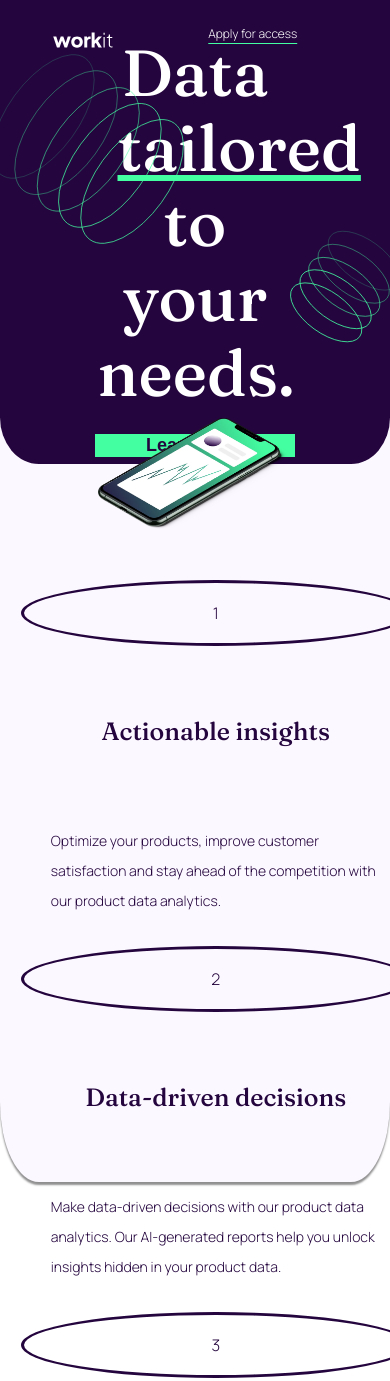
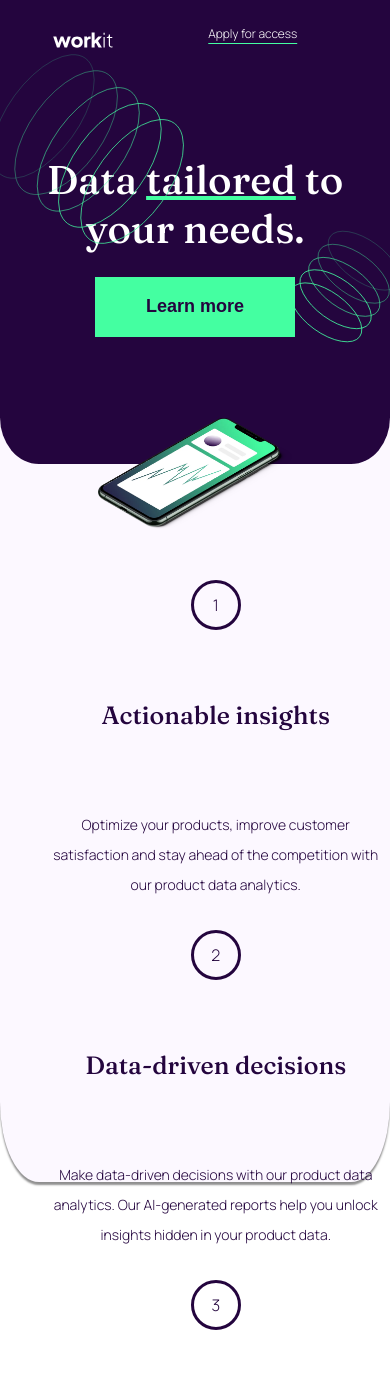
Before and after one commit to unachoza/frontend-designs, a plain HTML site: page workit-landing-page/index.html in a window 390 px wide. Shown: the top 1381 px of the page. Drawn offline with Linux system fonts and the light colour scheme.

Commit message:
ipad air starts at 820

```diff
--- a/workit-landing-page/index.html
+++ b/workit-landing-page/index.html
@@ -24,8 +24,7 @@
     </div>
     <section class="heading">
       <div class="main-title">
-        Data
-        <span style="text-decoration: underline #44FFA1; margin: 0px 20px">tailored</span>
+        Data <span style="text-decoration: underline #44FFA1">tailored</span>
         to your needs.
       </div>
       <button>
@@ -42,7 +41,7 @@
   <div class="background-2"></div>
   <section class="details-container">
     <div>
-      <div class="circle">1</div>
+      <circle>1</circle>
       <div class="title">
 
         Actionable insights
@@ -55,7 +54,7 @@
       </div>
     </div>
     <div>
-      <div class="circle">2</div>
+      <circle>2</circle>
       <div class="title">
         Data-driven decisions
       </div>
@@ -66,7 +65,7 @@
       </div>
     </div>
     <div>
-      <div class="circle">3</div>
+      <circle>3</circle>
       <div class="title">
         Always affordable
       </div>
@@ -84,7 +83,7 @@
       <div class="test-title">
         Be the first to test
       </div>
-      <div class="details">
+      <div class="founder-details">
         Hi, I'm Louis Graham, the founder of the company. Book a demo call with me
         to become a beta tester for our app and kickstart your company. Apply for
         access below and I’ll be in touch to schedule a call.
--- a/workit-landing-page/styles.css
+++ b/workit-landing-page/styles.css
@@ -86,15 +86,16 @@ header {
 }
 .details {
   display: flex;
-  text-align: left;
   font-size: 14px;
   font-family: "Manrope";
   line-height: 30px;
+  text-align: center;
 }
 .title {
   font-size: 25px;
   margin-bottom: 20px;
   font-family: "Fraunces";
+  text-align: center;
 }
 .hero-image-container {
   display: flex;
@@ -111,7 +112,6 @@ img.hero-image {
     line-height: 75px;
     margin: 1.5rem auto;
     text-align: center;
-    justify-content: center;
     width: 50vw;
     font-family: fraunces;
 }
@@ -158,7 +158,7 @@ img {
   width: 60px;
 }
 
-.circle {
+circle {
   display: flex;
   justify-content: center;
   border-radius: 50%;
@@ -192,7 +192,8 @@ img {
   justify-content: center;
 }
 .founder {
-  width: 300px;
+  height: 400px;
+  width: 400px;
   float: left;
 }
 div.test-container {
@@ -214,7 +215,7 @@ div.social-container {
   display: flex;
   justify-content: space-around;
 }
-div.details {
+.founder-details {
   display: flex;
   text-align: left;
 }
@@ -226,7 +227,7 @@ div.button {
 /* RESPONSIVENESS */
 
 /* TABLET */
-@media (max-width: 800px) {
+@media (max-width: 820px) {
   .details-container {
     flex-direction: column;
   }
@@ -237,13 +238,21 @@ div.button {
   .details-container > div > div {
     padding: 30px;
   }
-  .circle {
+  circle {
     width: 100px;
+  }
+  .details{
+    text-align: left;
   }
 }
 
 /* Mobile */
 @media (max-width: 600px) {
+  .main-title{
+    font-size: 40px;
+    width: 90vw;
+    line-height: initial;
+  }
   .details-container {
     flex-direction: column;
     padding: 50px;
@@ -269,8 +278,11 @@ div.button {
     margin-left: 0px;
     width: 80vw;
   }
-  .circle {
+  circle {
     width: 50px;
     height: 50px;
   }
+  .details{
+    text-align: center;
+  }
 }
```
